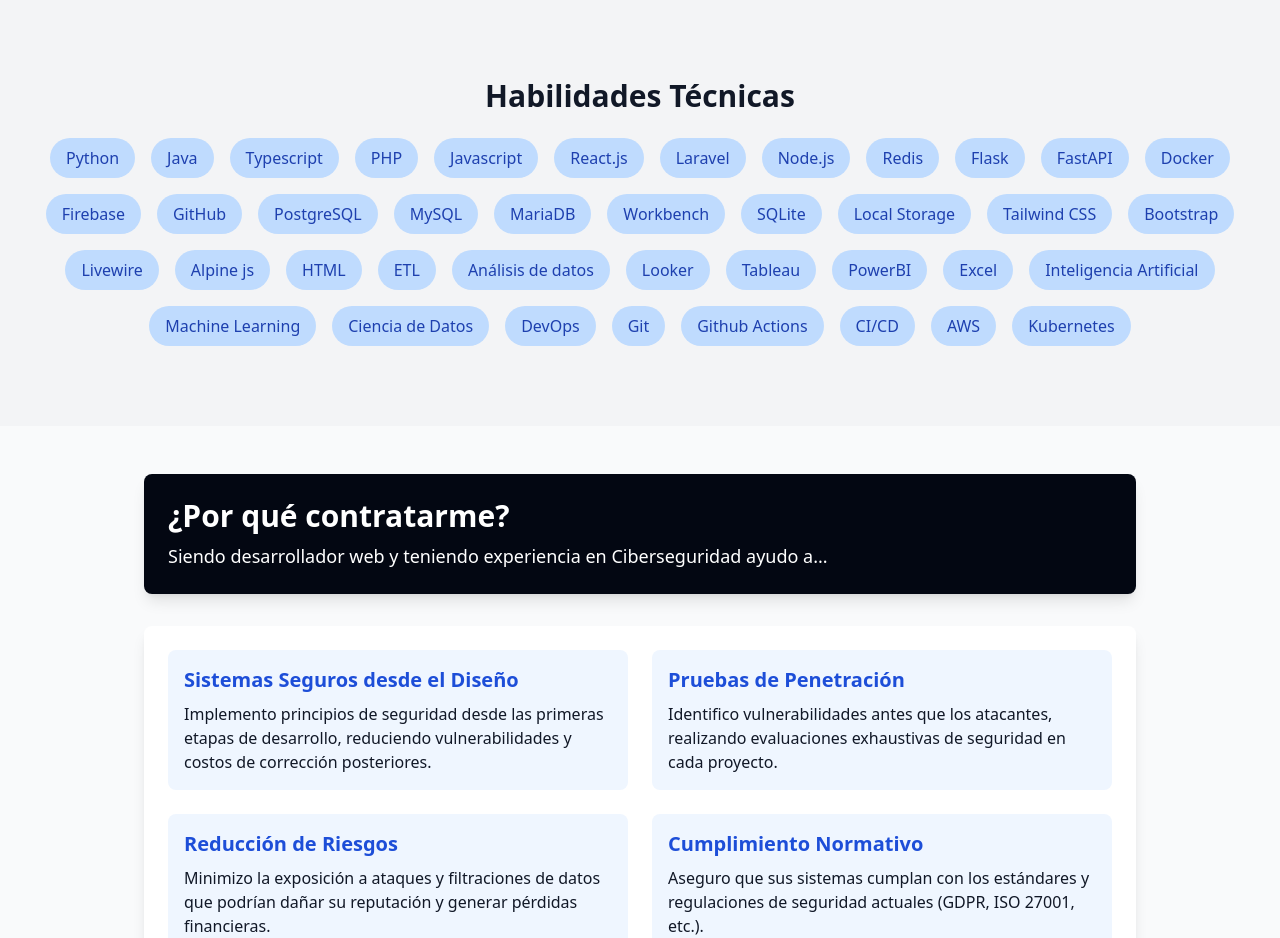
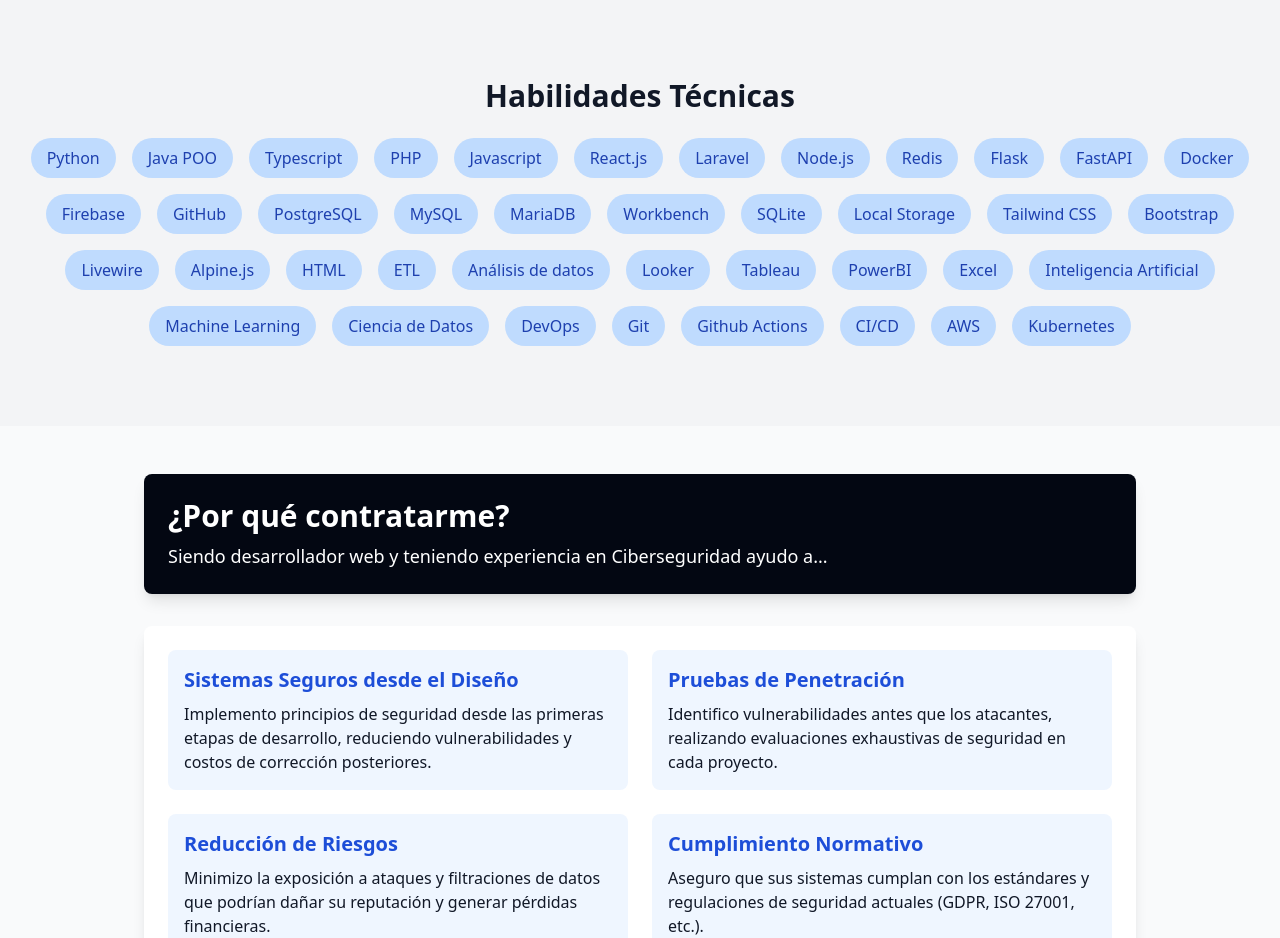
Before and after one commit to Chris3riel/PortafolioChrisUriel, a plain HTML site: page index.html in a window 1280 px wide. Shown: the part 3900-4838 px from the top of the page. Drawn offline with nearby package versions, Linux system fonts and the light colour scheme.

Commit message:
Portafolio Updated

```diff
--- a/index.html
+++ b/index.html
@@ -279,7 +279,7 @@
       <h2 class="text-3xl font-bold mb-6">Habilidades Técnicas</h2>
       <div class="flex justify-center flex-wrap gap-4">
         <span class="bg-blue-200 text-blue-800 py-2 px-4 rounded-full">Python</span>
-        <span class="bg-blue-200 text-blue-800 py-2 px-4 rounded-full">Java</span>
+        <span class="bg-blue-200 text-blue-800 py-2 px-4 rounded-full">Java POO</span>
         <span class="bg-blue-200 text-blue-800 py-2 px-4 rounded-full">Typescript</span>
         <span class="bg-blue-200 text-blue-800 py-2 px-4 rounded-full">PHP</span>
         <span class="bg-blue-200 text-blue-800 py-2 px-4 rounded-full">Javascript</span>
@@ -306,7 +306,7 @@
         <span class="bg-blue-200 text-blue-800 py-2 px-4 rounded-full">Tailwind CSS</span>
         <span class="bg-blue-200 text-blue-800 py-2 px-4 rounded-full">Bootstrap</span>
         <span class="bg-blue-200 text-blue-800 py-2 px-4 rounded-full">Livewire</span>
-        <span class="bg-blue-200 text-blue-800 py-2 px-4 rounded-full">Alpine js</span>
+        <span class="bg-blue-200 text-blue-800 py-2 px-4 rounded-full">Alpine.js</span>
         <span class="bg-blue-200 text-blue-800 py-2 px-4 rounded-full">HTML</span>
 
 
```
